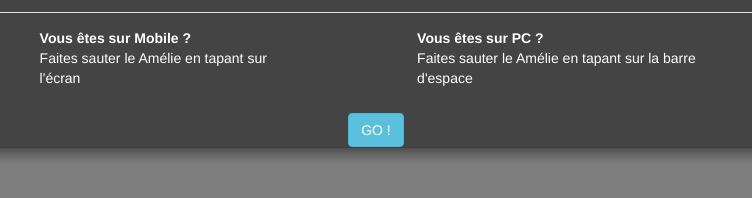
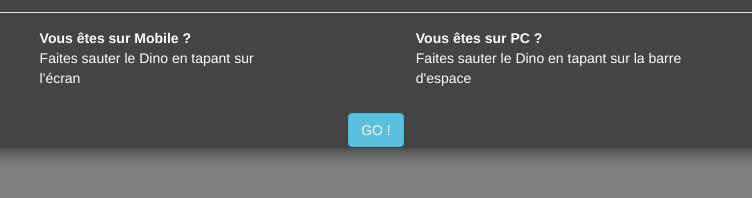
Before and after one commit to maximebarlet/amelight-simulator, a website built with Parcel: page src/index.html in a window 1280 px wide. Shown: the part 442-640 px from the top of the page, 264-1016 px from the left. Built offline with nearby package versions, Linux system fonts and the light colour scheme.

Commit message:
final commit

```diff
--- a/src/index.html
+++ b/src/index.html
@@ -41,8 +41,8 @@
 
                 </div>
                 <div class="modal-body">
-                    <p><strong>Vous êtes sur Mobile ?</strong><br> Faites sauter le Amélie en tapant sur l'écran</p>
-                    <p><strong>Vous êtes sur PC ?</strong><br> Faites sauter le Amélie en tapant sur la barre d'espace</p>
+                    <p><strong>Vous êtes sur Mobile ?</strong><br> Faites sauter le Dino en tapant sur l'écran</p>
+                    <p><strong>Vous êtes sur PC ?</strong><br> Faites sauter le Dino en tapant sur la barre d'espace</p>
                 </div>
                 <div class="modal-button">
                     <button type="button" class="btn btn-info btn-md" id="myBtn">GO !</button>
```
Also changed, not shown: src/assets/default_100_percent/100-offline-sprite.png, src/assets/default_200_percent/200-offline-sprite.png.
